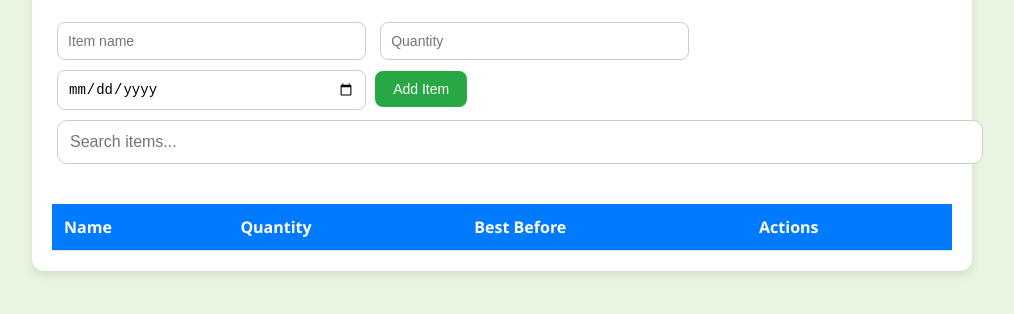
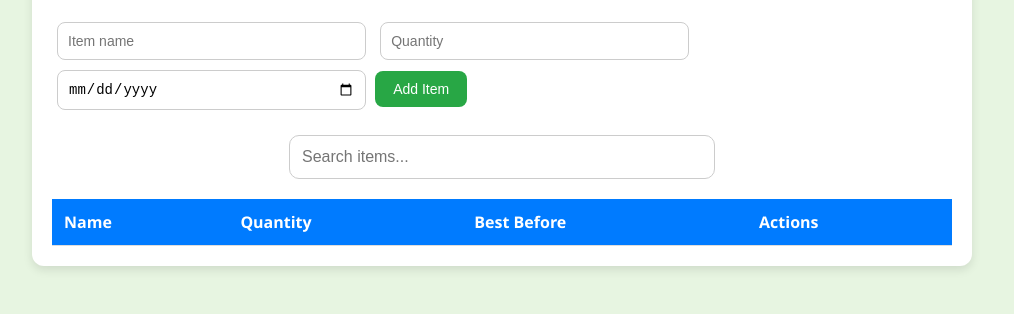
Before and after one commit to F4LcH100NnN/pantry-ui, a plain HTML site: page index.html in a window 1280 px wide. Shown: the part 182-496 px from the top of the page, without its empty margins (138-1152 px from the left). Drawn offline with nearby package versions, Linux system fonts and the light colour scheme; no server answers.

Commit message:
Update index.html

```diff
--- a/index.html
+++ b/index.html
@@ -8,6 +8,11 @@
   <style>
     body {
       background-color: #e7f5e1; /* light green */
+    }
+    #searchInput {
+      max-width: 400px;
+      display: block;
+      margin: 20px auto;
     }
   </style>
 </head>
```
